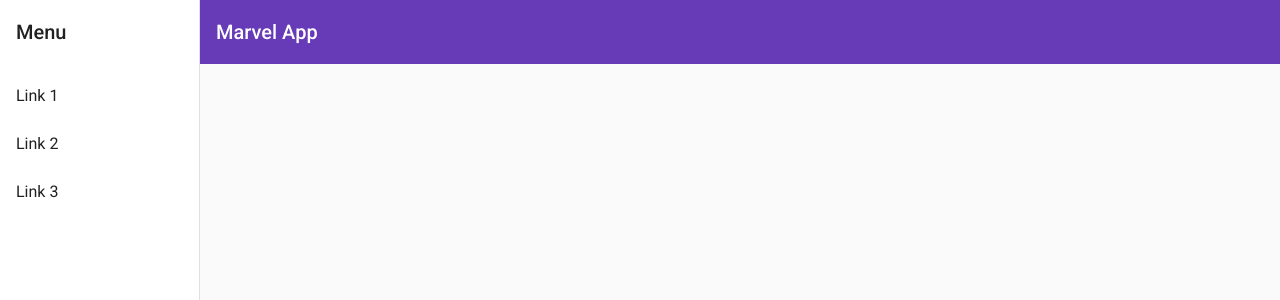
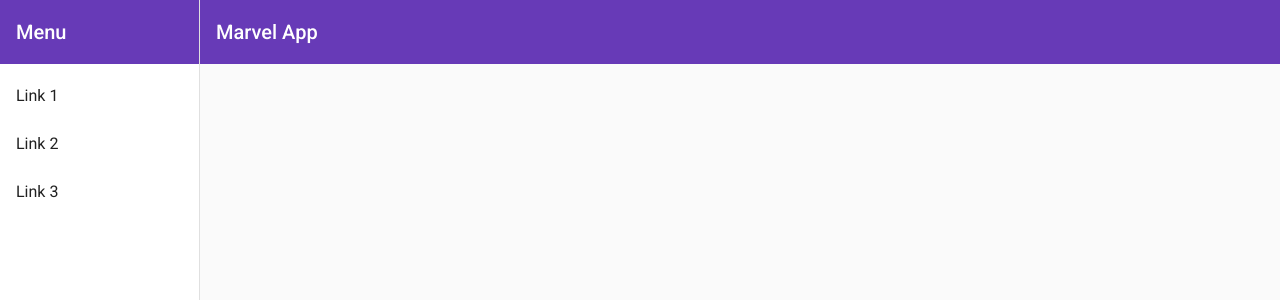
Before and after one commit to SFAndroidDev/MarvelApp, an Angular app: page / in a window 1280 px wide. Shown: the top 300 px of the page. Built offline with nearby package versions, Linux system fonts and the light colour scheme.

Commit message:
created characters-api service

```diff
--- a/src/app/components/navbar/navbar.component.css
+++ b/src/app/components/navbar/navbar.component.css
@@ -6,10 +6,6 @@
   width: 200px;
 }
 
-.sidenav .mat-toolbar {
-  background: inherit;
-}
-
 .mat-toolbar.mat-primary {
   position: sticky;
   top: 0;
--- a/src/app/components/navbar/navbar.component.html
+++ b/src/app/components/navbar/navbar.component.html
@@ -1,7 +1,7 @@
 <mat-sidenav-container class="sidenav-container">
   <mat-sidenav #drawer class="sidenav" fixedInViewport [attr.role]="(isHandset$ | async) ? 'dialog' : 'navigation'"
     [mode]="(isHandset$ | async) ? 'over' : 'side'" [opened]="(isHandset$ | async) === false">
-    <mat-toolbar>Menu</mat-toolbar>
+    <mat-toolbar color="primary">Menu</mat-toolbar>
     <mat-nav-list>
       <a mat-list-item href="#">Link 1</a>
       <a mat-list-item href="#">Link 2</a>
```
